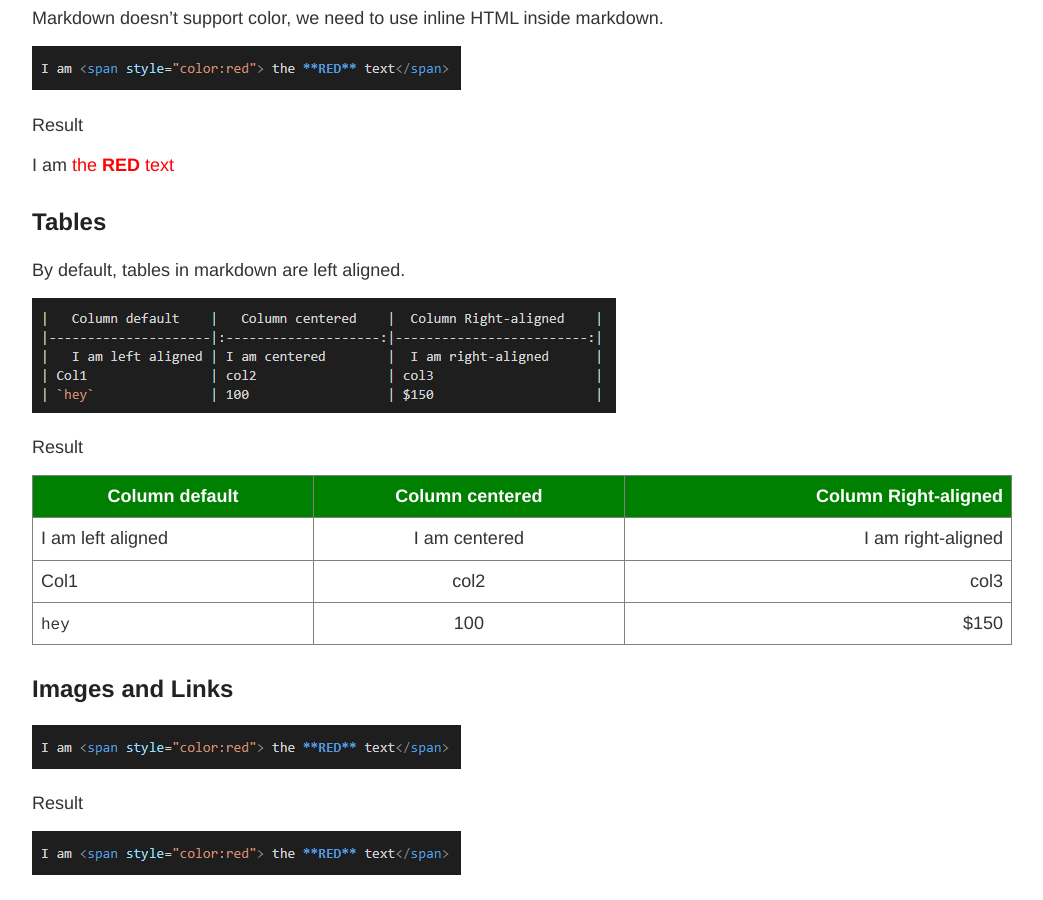
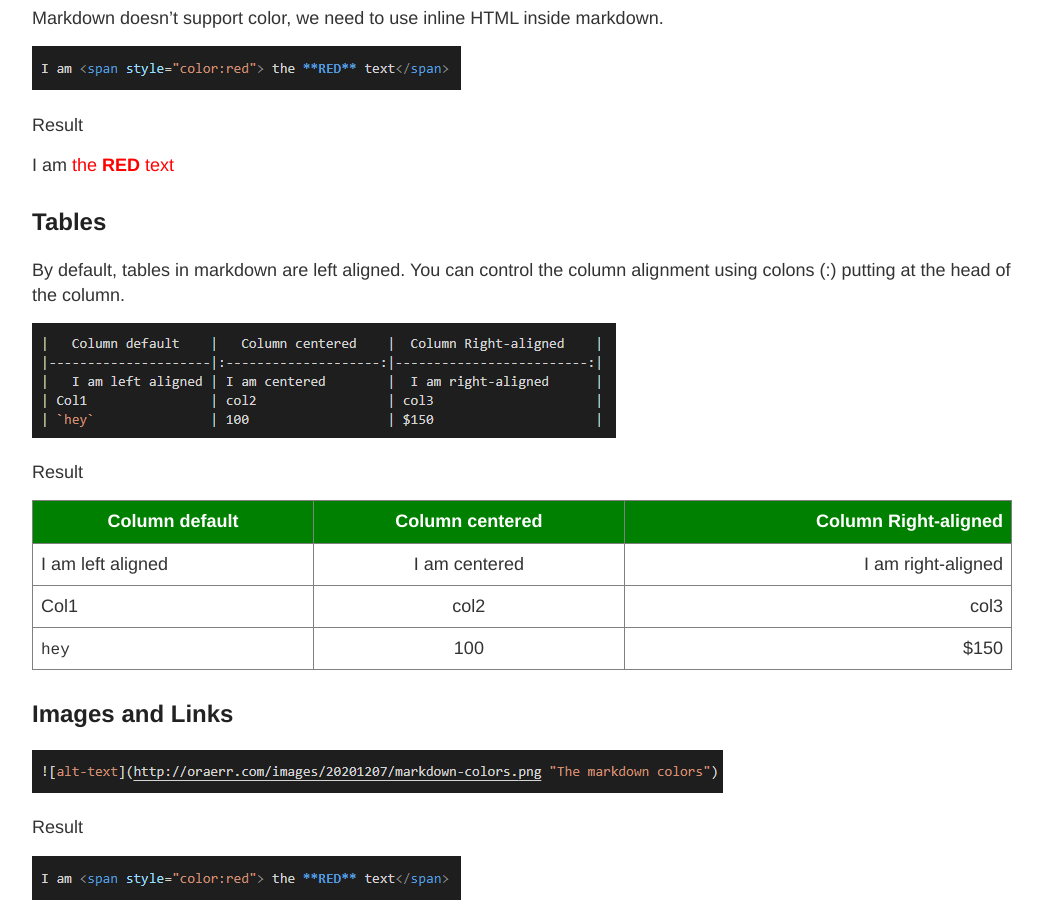
Before and after one commit to loitd/loitd.github.io, a Jekyll site: the page built from _cheatsheets/2020-12-03-markdown-cheatsheet.md, in a window 1280 px wide and 900 px high, scrolled down 2439 px. Shown: the whole window, without its empty margins (118-1161 px from the left). Built offline with Jekyll 4.4.1, drawn with Linux system fonts in a browser that asks for light colours.

Commit message:
updated-by-loitd

```diff
--- a/_cheatsheets/2020-12-03-markdown-cheatsheet.md
+++ b/_cheatsheets/2020-12-03-markdown-cheatsheet.md
@@ -80,7 +80,7 @@
 I am <span style="color:red"> the **RED** text</span>
 
 ## Tables
-By default, tables in markdown are left aligned.
+By default, tables in markdown are left aligned. You can control the column alignment using colons (:) putting at the head of the column.
 
 ![Markdown Tables]({{ site.baseurl }}/images/20201207/markdown-tables.png)
 
@@ -94,7 +94,7 @@
 
 ## Images and Links
 
-![Markdown Images](http://oraerr.com/images/20201207/markdown-colors.png "The markdown colors")
+![Markdown Images](http://oraerr.com/images/20201207/markdown-images.png "The markdown colors")
 
 Result
 
```
